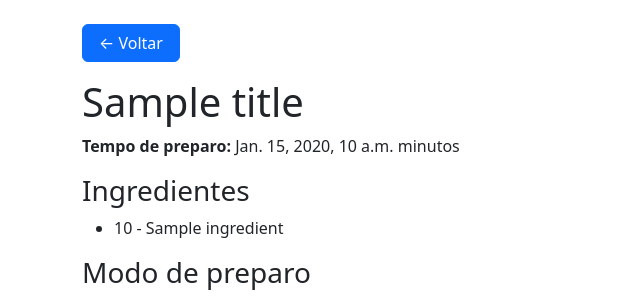
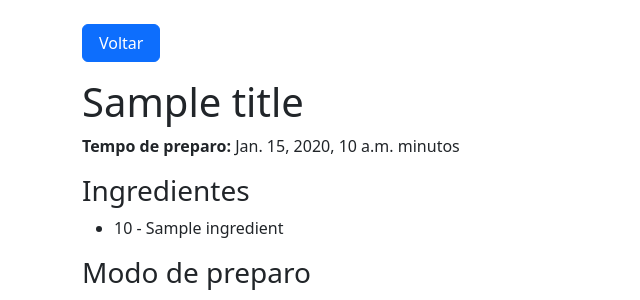
Before and after one commit to eduardapmichels/receitame, a Django app: template templates/recipe.html in a window 1280 px wide. Shown: the part 56-356 px from the top of the page, without its empty margins (0-640 px from the left). Run offline with Django 5.2, Linux system fonts and the light colour scheme; the template is opened without the code that fills it: most values are stand-ins (such as "Sample title", 1, 10 or a date in 2020).

Commit message:
botao para voltar sem bug

```diff
--- a/templates/recipe.html
+++ b/templates/recipe.html
@@ -4,7 +4,9 @@
 {% block content %}
 <div class="container mt-4">
 
-    <a href="{% url 'list_all' %}" class="btn btn-primary mb-3 px-3">← Voltar</a>
+    <button type="button" onclick="history.back()" class="btn btn-primary mb-3 px-3">
+        Voltar
+    </button>
 
     <h1>{{ title }}</h1>
     <p><strong>Tempo de preparo:</strong> {{ time }} minutos</p>
```
